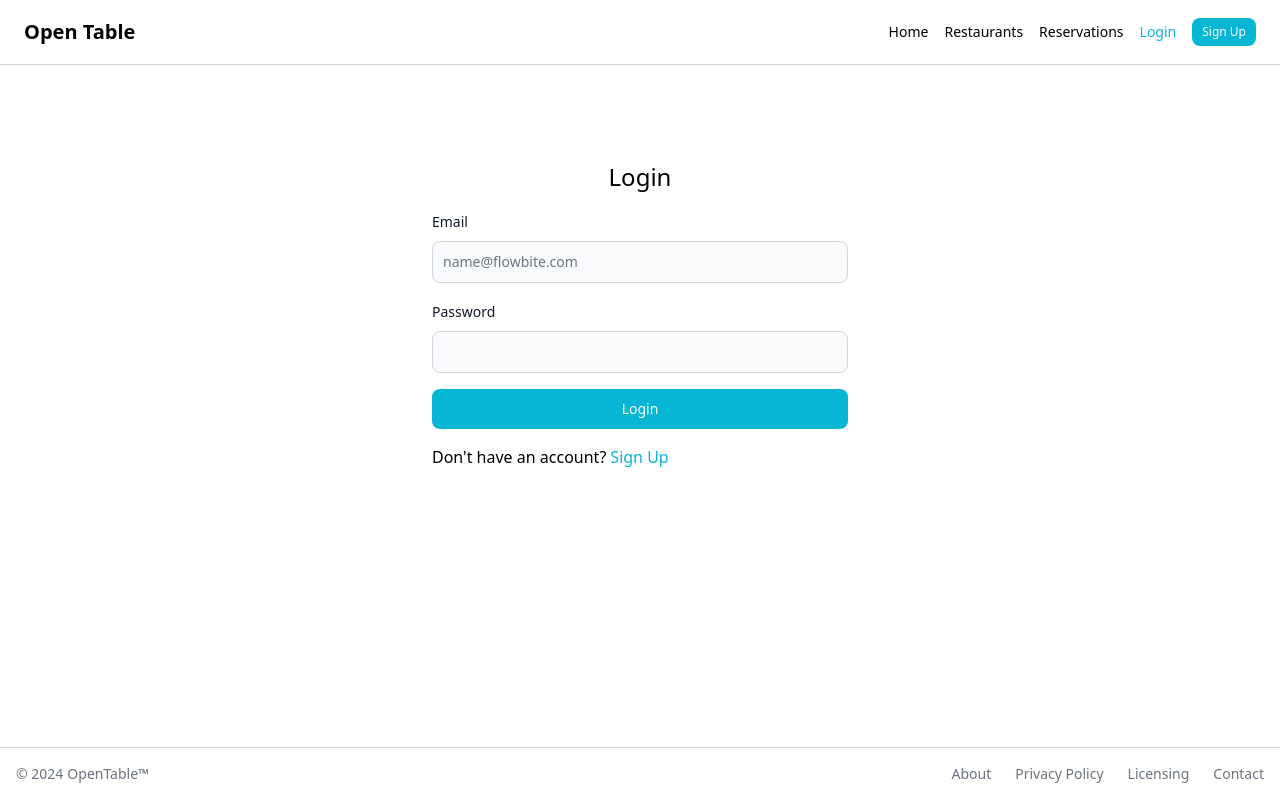
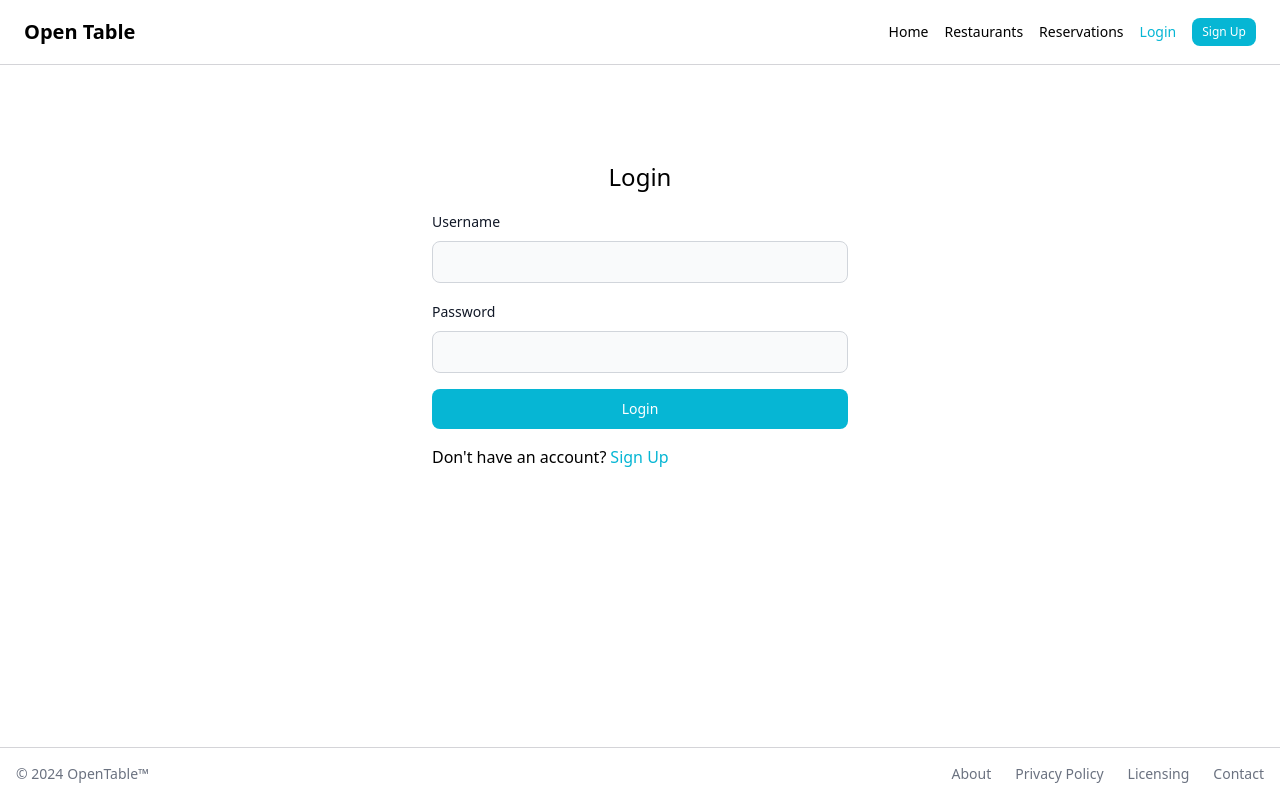
Before and after one commit to nicknjagi/OpenTable, a React (Create React App) app in the folder client/: page /login in a window 1280 px wide. Built offline with nearby package versions, Linux system fonts and the light colour scheme; no server answers.

Commit message:
update Login.js

```diff
--- a/client/src/pages/Login.js
+++ b/client/src/pages/Login.js
@@ -1,27 +1,40 @@
-import React from 'react'
+import React, { useContext } from 'react'
 import { Button, Label, TextInput } from 'flowbite-react'
 import {Link} from 'react-router-dom'
+import { UserContext } from '../context/UserContext'
 
 const Login = () => {
+    const {login} = useContext(UserContext)
+
+    function handleSubmit(e) {
+        e.preventDefault()
+        const formData = new FormData(e.currentTarget)
+        const username = formData.get('username')
+        const password = formData.get('password')
+
+        if (password !== '' && username !== '') {
+            login(username, password)
+        }
+    }
   return (
-    <form className="flex max-w-md mx-auto mt-24 px-4 flex-col gap-4">
+    <form onSubmit={handleSubmit} className="flex max-w-md mx-auto mt-24 px-4 flex-col gap-4">
       <h3 className="text-2xl text-center">Login</h3>
       <div>
         <div className="mb-2 block">
-          <Label htmlFor="email1" value="Email" />
+          <Label htmlFor="username" value="Username" />
         </div>
         <TextInput
-          id="email1"
-          type="email"
-          placeholder="name@flowbite.com"
+          id="username"
+          name='username'
+          type="text"
           required
         />
       </div>
       <div>
         <div className="mb-2 block">
-          <Label htmlFor="password1" value="Password" />
+          <Label htmlFor="password" value="Password" />
         </div>
-        <TextInput id="password1" type="password" required />
+        <TextInput id="password" name='password' type="password" required />
       </div>
       <Button gradientDuoTone="cyanToBlue" type="submit">
         Login
```
